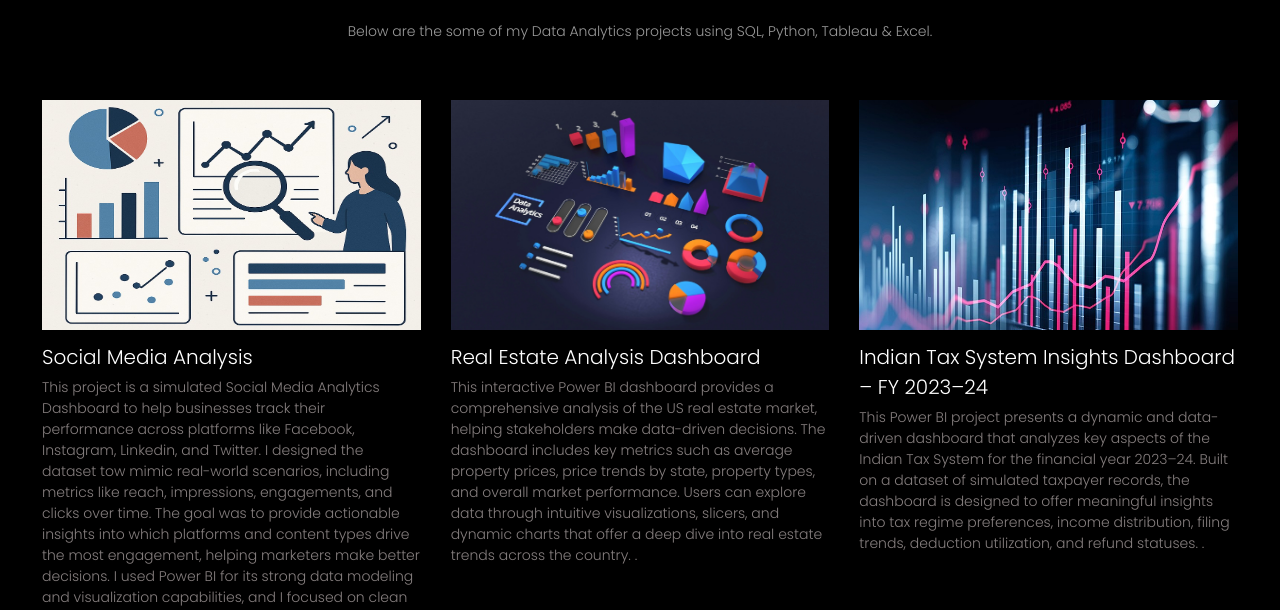
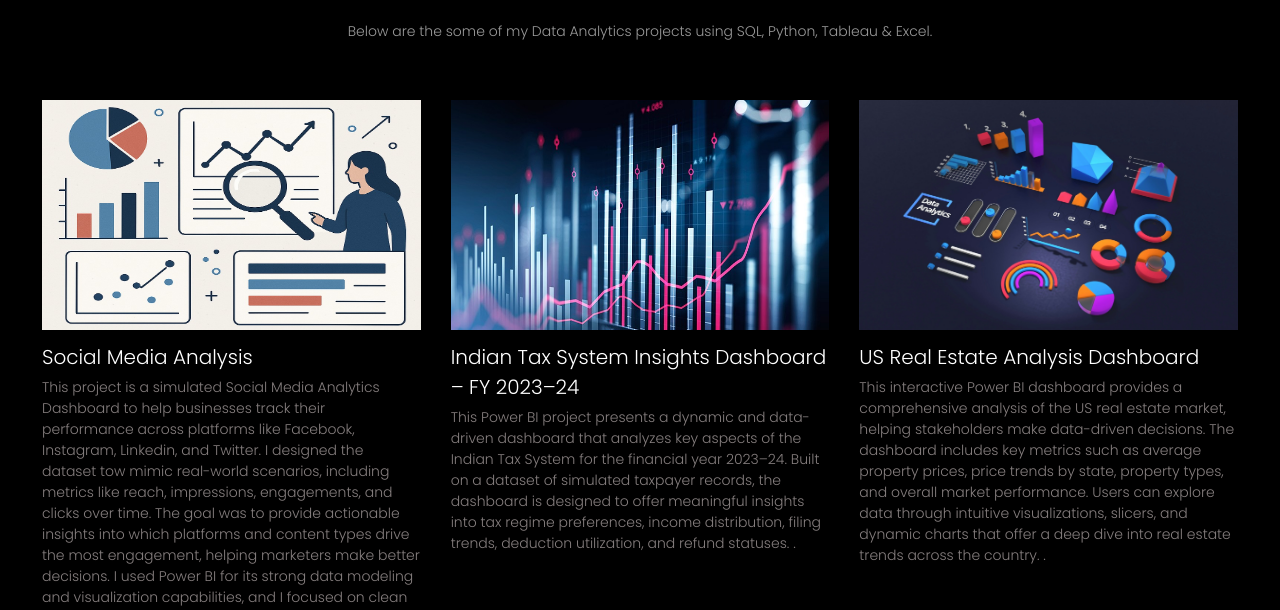
Before and after one commit to Harsh070723/portfoli_harsh, a React (Vite) app: page / in a window 1280 px wide. Shown: the part 2961-3571 px from the top of the page. Built offline with nearby package versions, Linux system fonts and the light colour scheme.

Commit message:
new changes

```diff
--- a/src/js/projectList.js
+++ b/src/js/projectList.js
@@ -12,13 +12,6 @@ export const ProjectList=[
          I used Power BI for its strong data modeling and visualization capabilities, and I focused on clean design and usability`
     },
     {
-        title:'Real Estate Analysis Dashboard',
-        projectImg:`${project2}`,
-        discription:`This interactive Power BI dashboard provides a comprehensive analysis of the US real
-        estate market, helping stakeholders make data-driven decisions. The dashboard includes key metrics such as average
-         property prices, price trends by state, property types, and overall market performance. Users can explore data through intuitive visualizations, slicers, and dynamic charts that offer a deep dive into real estate trends across the country.
-        `
-    },{
         title:'Indian Tax System Insights Dashboard – FY 2023–24',
         projectImg:`${project3}`,
         discription:`
@@ -27,6 +20,14 @@ for the financial year 2023–24. Built on a dataset of simulated taxpayer recor
 income distribution, filing trends, deduction utilization, and refund statuses.
         `
     },
+    {
+        title:'US Real Estate Analysis Dashboard',
+        projectImg:`${project2}`,
+        discription:`This interactive Power BI dashboard provides a comprehensive analysis of the US real
+        estate market, helping stakeholders make data-driven decisions. The dashboard includes key metrics such as average
+         property prices, price trends by state, property types, and overall market performance. Users can explore data through intuitive visualizations, slicers, and dynamic charts that offer a deep dive into real estate trends across the country.
+        `
+    }
 //     {
 //         title:' E-Commerce Sales Insights Dashboard (Power BI + SQL)',
 //         projectImg:`${project4}`,
```
